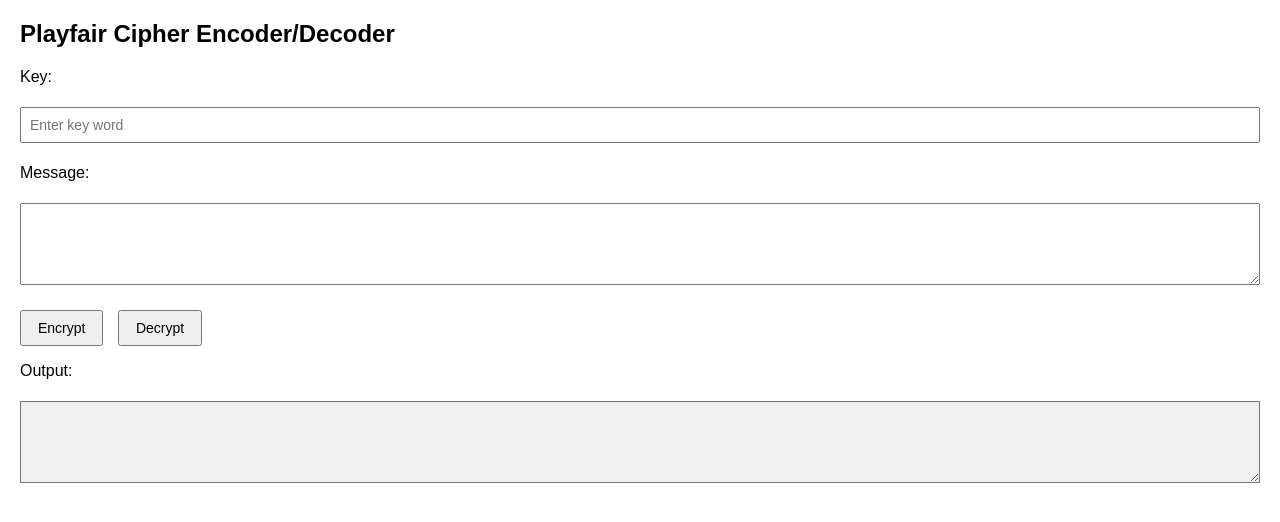
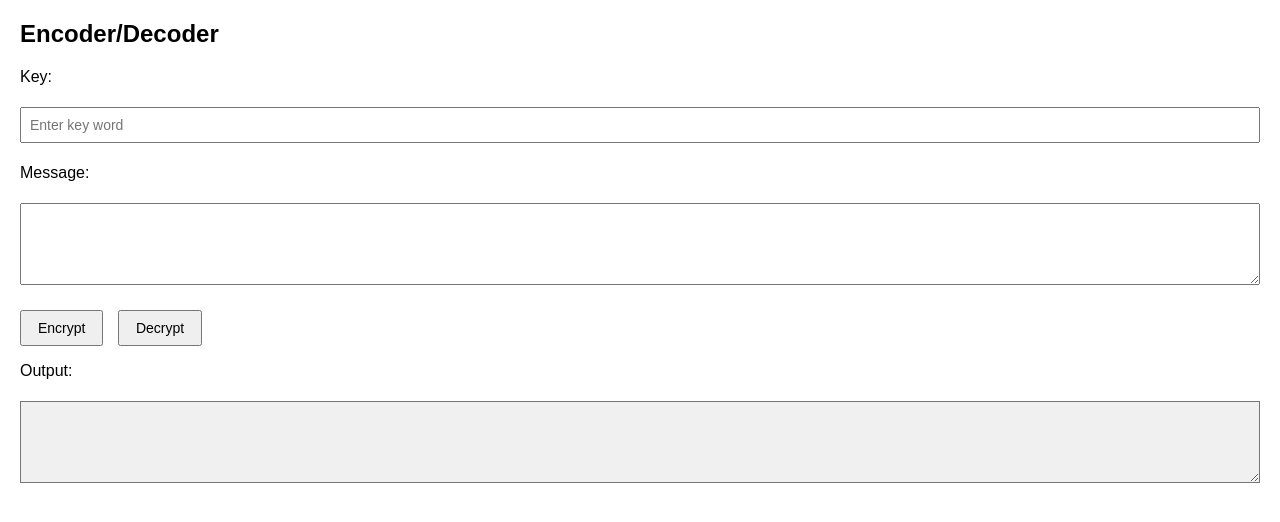
Before and after one commit to esimmons1/Encoder, a plain HTML site: page index.html in a window 1280 px wide. Drawn offline with Linux system fonts and the light colour scheme.

Commit message:
Update index.html

```diff
--- a/index.html
+++ b/index.html
@@ -2,11 +2,11 @@
 <html lang="en">
 <head>
   <meta charset="UTF-8">
-  <title>Playfair Cipher</title>
+  <title>Message Encoder and Decoder</title>
   <link rel="stylesheet" href="style.css">
 </head>
 <body>
-  <h2>Playfair Cipher Encoder/Decoder</h2>
+  <h2>Encoder/Decoder</h2>
   <p>Key:</p>
   <input id="key" type="text" placeholder="Enter key word">
   <p>Message:</p>
```
